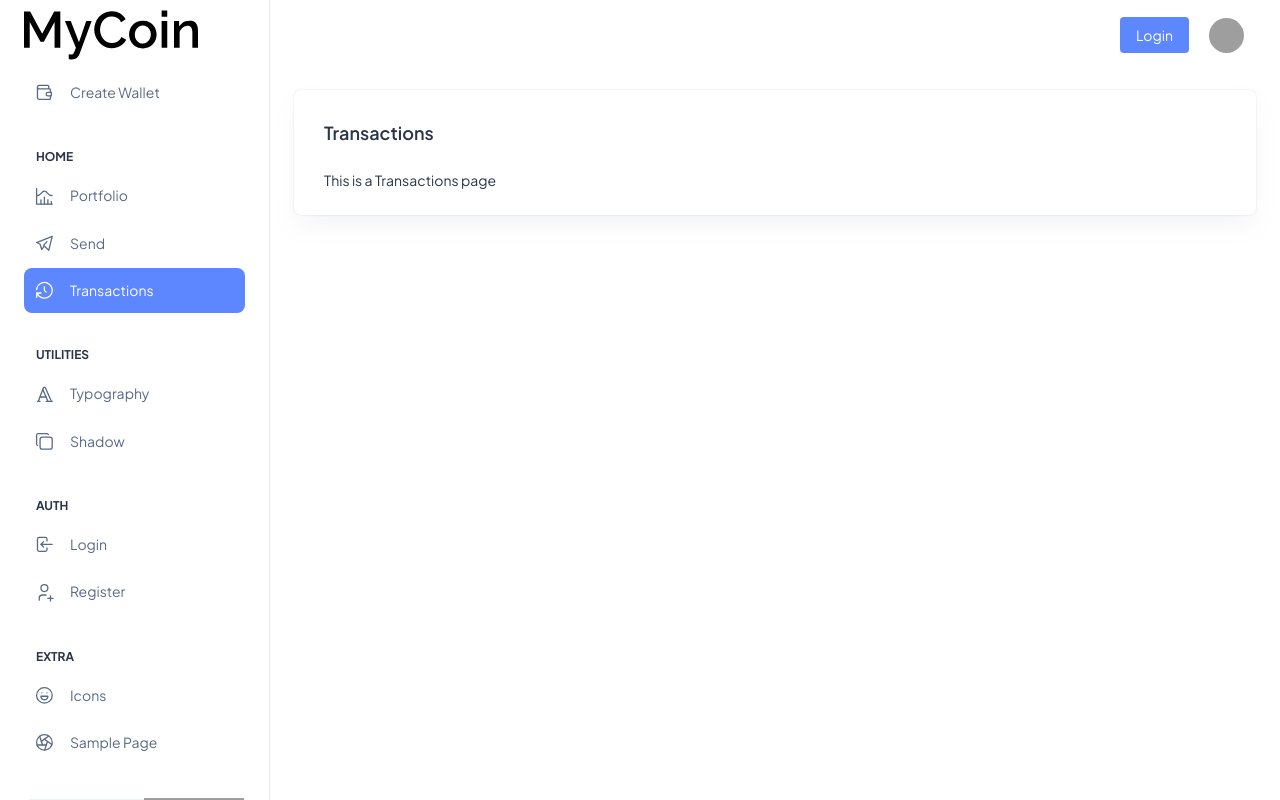
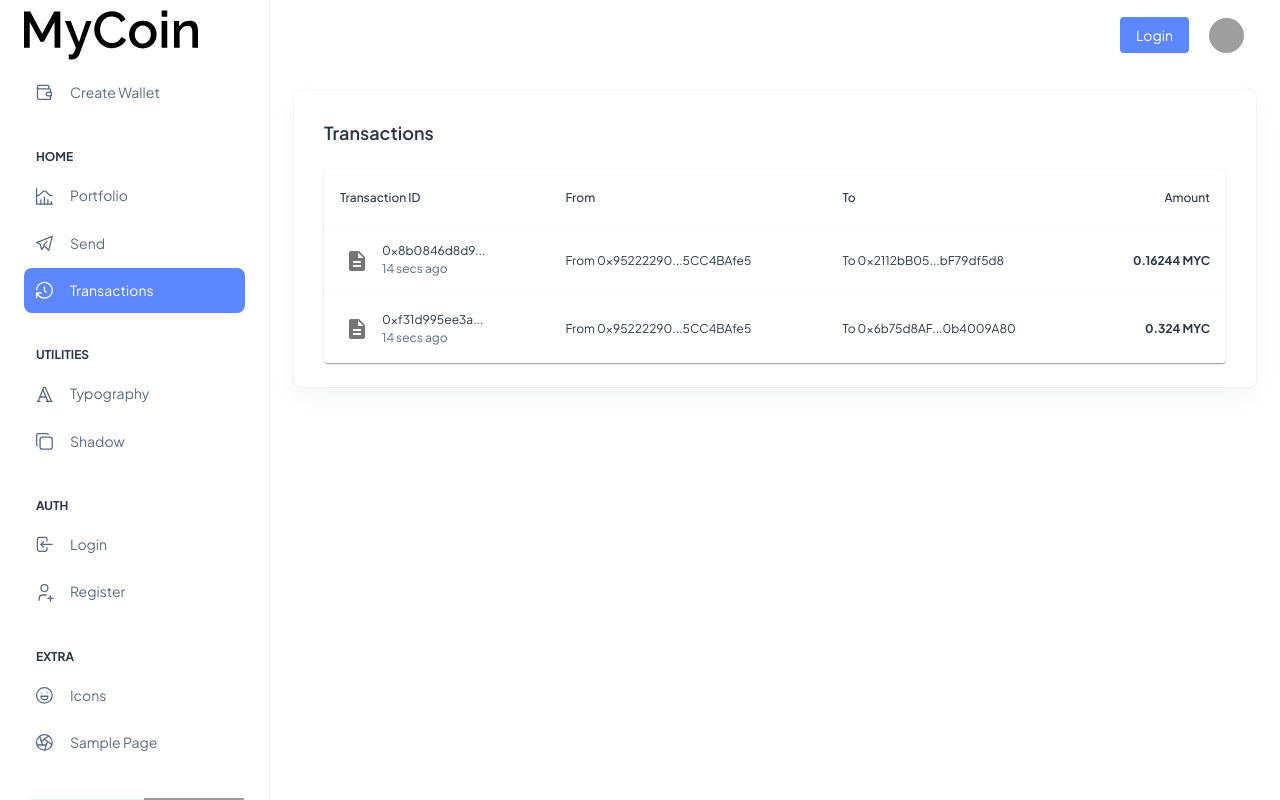
Before and after one commit to huuthanh21/mycoin, a Next.js app: page /wallet/transactions in a window 1280 px wide. Built offline with nearby package versions, Linux system fonts and the light colour scheme; grey boxes are pictures that could not be loaded.

Commit message:
chore: Add table for displaying transactions in wallet transactions page

```diff
--- a/app/(DashboardLayout)/wallet/transactions/page.tsx
+++ b/app/(DashboardLayout)/wallet/transactions/page.tsx
@@ -2,13 +2,92 @@
 
 import PageContainer from "@/app/(DashboardLayout)/components/container/PageContainer";
 import DashboardCard from "@/app/(DashboardLayout)/components/shared/DashboardCard";
-import { Typography } from "@mui/material";
+import DescriptionIcon from "@mui/icons-material/Description";
+import {
+	Box,
+	IconButton,
+	Paper,
+	Table,
+	TableBody,
+	TableCell,
+	TableContainer,
+	TableHead,
+	TableRow,
+	Typography,
+} from "@mui/material";
+import React from "react";
+
+const transactions = [
+	{
+		amount: "0.16244 MYC",
+		from: "0x95222290...5CC4BAfe5",
+		id: "0x8b0846d8d9...",
+		time: "14 secs ago",
+		to: "0x2112bB05...bF79df5d8",
+	},
+	{
+		amount: "0.324 MYC",
+		from: "0x95222290...5CC4BAfe5",
+		id: "0xf31d995ee3a...",
+		time: "14 secs ago",
+		to: "0x6b75d8AF...0b4009A80",
+	},
+	// Add more transactions as needed
+];
 
 const TransactionsPage = () => {
 	return (
 		<PageContainer description="this is Transactions page" title="Transactions">
 			<DashboardCard title="Transactions">
-				<Typography>This is a Transactions page</Typography>
+				<TableContainer component={Paper}>
+					<Table aria-label="transactions table" sx={{ minWidth: 650 }}>
+						<TableHead>
+							<TableRow>
+								<TableCell>Transaction ID</TableCell>
+								<TableCell>From</TableCell>
+								<TableCell>To</TableCell>
+								<TableCell align="right">Amount</TableCell>
+							</TableRow>
+						</TableHead>
+						<TableBody>
+							{transactions.map((transaction) => (
+								<TableRow
+									key={transaction.id}
+									sx={{ "&:last-child td, &:last-child th": { border: 0 } }}
+								>
+									<TableCell component="th" scope="row">
+										<Box sx={{ alignItems: "center", display: "flex" }}>
+											<IconButton size="small">
+												<DescriptionIcon />
+											</IconButton>
+											<Box sx={{ ml: 1 }}>
+												<Typography variant="body2">
+													{transaction.id}
+												</Typography>
+												<Typography color="text.secondary" variant="caption">
+													{transaction.time}
+												</Typography>
+											</Box>
+										</Box>
+									</TableCell>
+									<TableCell>
+										<Typography variant="body2">
+											From {transaction.from}
+										</Typography>
+									</TableCell>
+									<TableCell>
+										<Typography variant="body2">To {transaction.to}</Typography>
+									</TableCell>
+									<TableCell align="right">
+										<Typography fontWeight="bold" variant="body2">
+											{transaction.amount}
+										</Typography>
+									</TableCell>
+								</TableRow>
+							))}
+						</TableBody>
+					</Table>
+				</TableContainer>
 			</DashboardCard>
 		</PageContainer>
 	);
```
